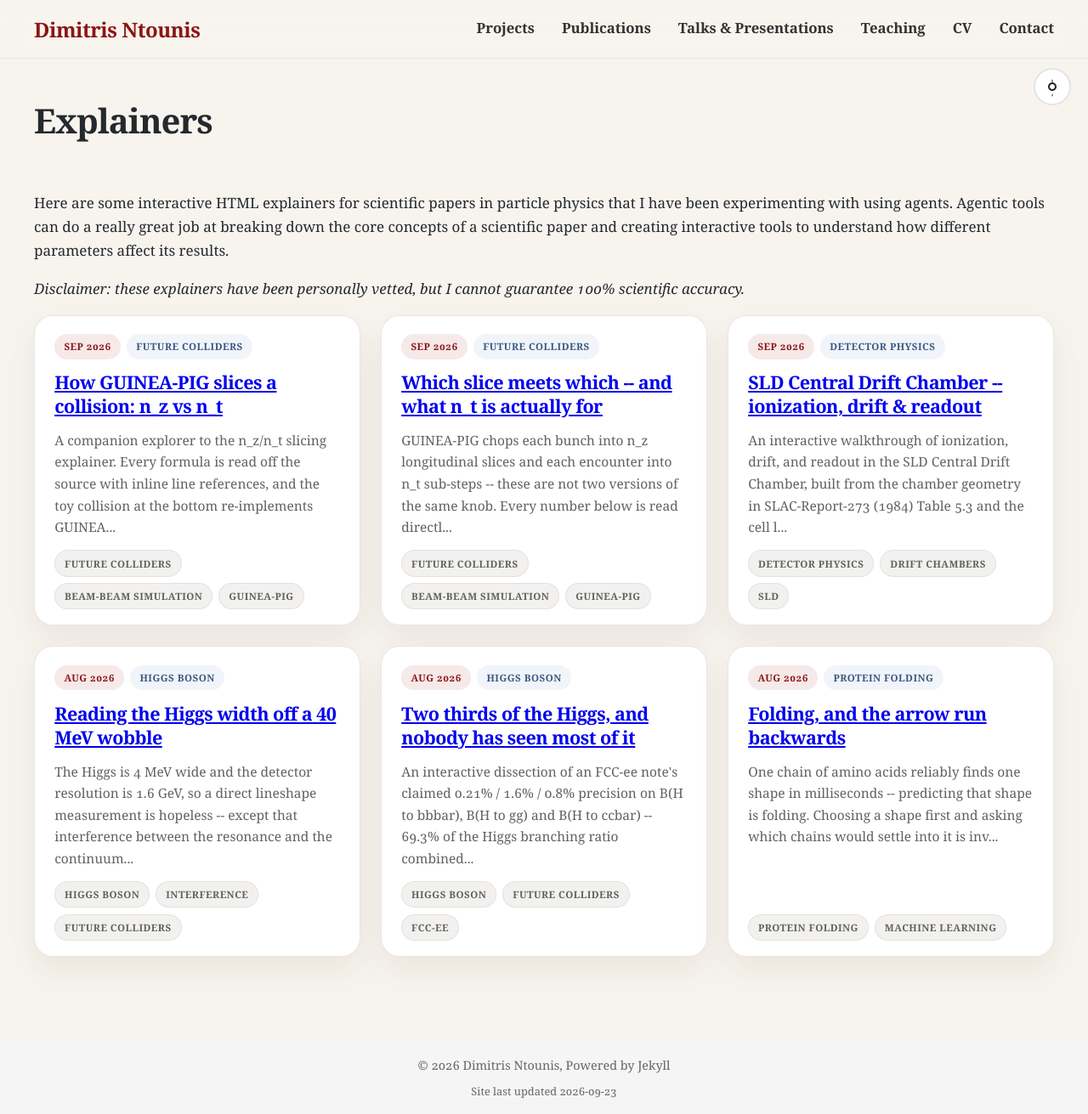
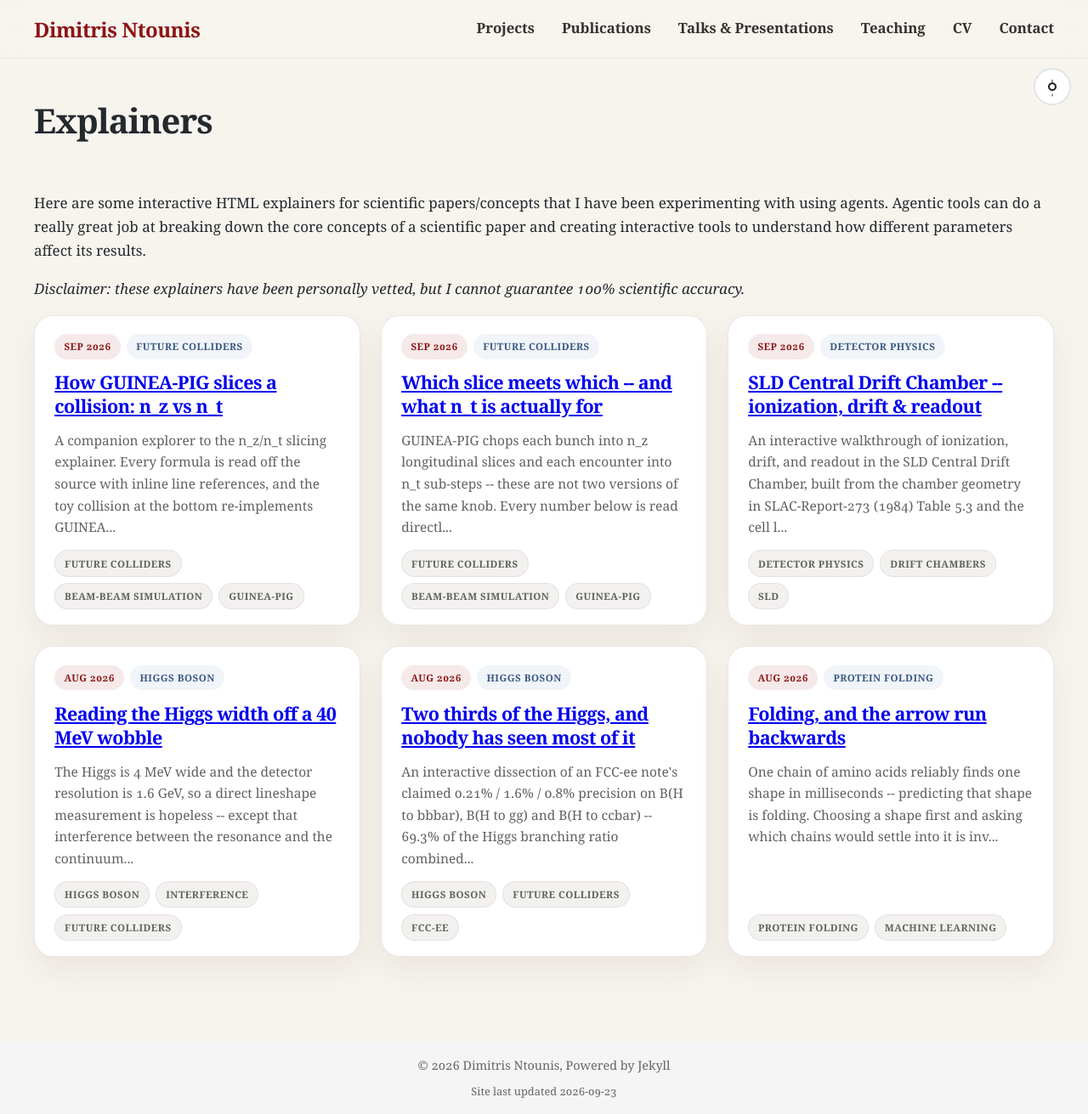
Before and after one commit to dntounis/dntounis.github.io, a Jekyll site: the page built from explainers.md, in a window 1280 px wide and 1311 px high. Shown: the whole window at 85% size. Built offline with Jekyll 4.4.1, drawn with Linux system fonts in a browser that asks for light colours; some web fonts are replaced; a style sheet for code colours, icons or effects is not loaded.

Commit message:
Open explainers full size in a new tab; broaden intro wording
Co-Authored-By: Claude Opus 5.5 <noreply@anthropic.com>

```diff
--- a/_includes/explainer-grid.html
+++ b/_includes/explainer-grid.html
@@ -11,7 +11,7 @@
             {% endif %}
           </div>
           <h3 class="project-card-title">
-            <a href="{{ exp.url | relative_url }}">{{ exp.title }}</a>
+            <a href="{{ exp.html_path | relative_url }}" target="_blank" rel="noopener">{{ exp.title }}</a>
           </h3>
           <p class="project-card-description">
             {{ exp.summary | strip_html | truncate: 180 }}
--- a/explainers.md
+++ b/explainers.md
@@ -4,7 +4,7 @@ title: Explainers
 permalink: /explainers/
 ---
 
-Here are some interactive HTML explainers for scientific papers in particle physics that I have been experimenting with using agents. Agentic tools can do a really great job at breaking down the core concepts of a scientific paper and creating interactive tools to understand how different parameters affect its results.
+Here are some interactive HTML explainers for scientific papers/concepts that I have been experimenting with using agents. Agentic tools can do a really great job at breaking down the core concepts of a scientific paper and creating interactive tools to understand how different parameters affect its results.
 
 *Disclaimer: these explainers have been personally vetted, but I cannot guarantee 100% scientific accuracy.*
 
```
Also changed, not shown: projects.md (+1 -1 lines).
